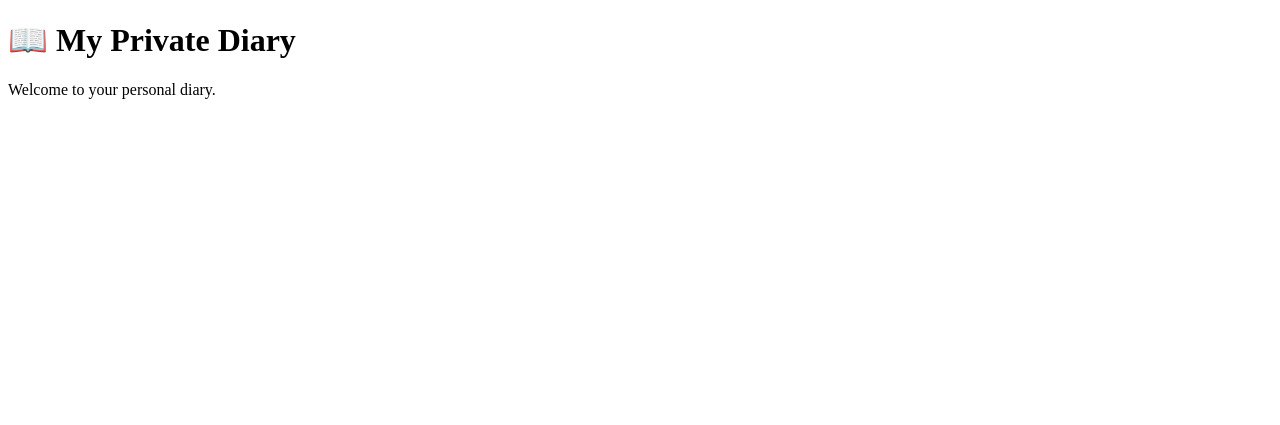
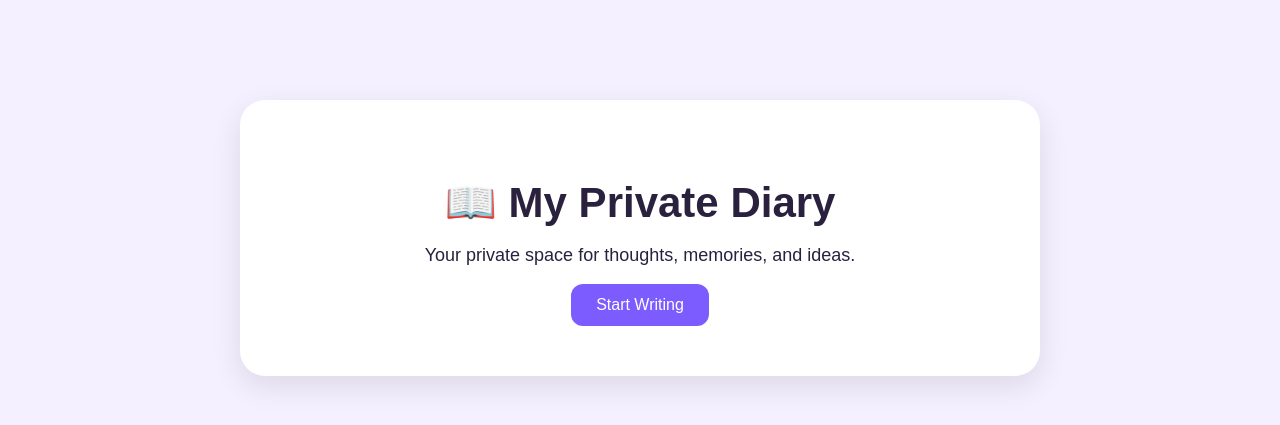
Before and after one commit to raomehak556-maker/my-private-diary, a Flask app: template templates/index.html in a window 1280 px wide. Shown: the top 425 px of the page. Run offline with Flask 3, Linux system fonts and the light colour scheme; the template is opened without the code that fills it, so the values that code supplies are empty.

Commit message:
Update index.html
connect dairy page to css

```diff
--- a/templates/index.html
+++ b/templates/index.html
@@ -1,10 +1,21 @@
 <!DOCTYPE html>
-<html>
+<html lang="en">
 <head>
+    <meta charset="UTF-8">
+    <meta name="viewport" content="width=device-width, initial-scale=1.0">
     <title>My Private Diary</title>
+    <link rel="stylesheet" href="{{ url_for('static', filename='style.css') }}">
 </head>
+
 <body>
-    <h1>📖 My Private Diary</h1>
-    <p>Welcome to your personal diary.</p>
+
+    <div class="container">
+        <h1>📖 My Private Diary</h1>
+
+        <p>Your private space for thoughts, memories, and ideas.</p>
+
+        <button>Start Writing</button>
+    </div>
+
 </body>
 </html>
```
